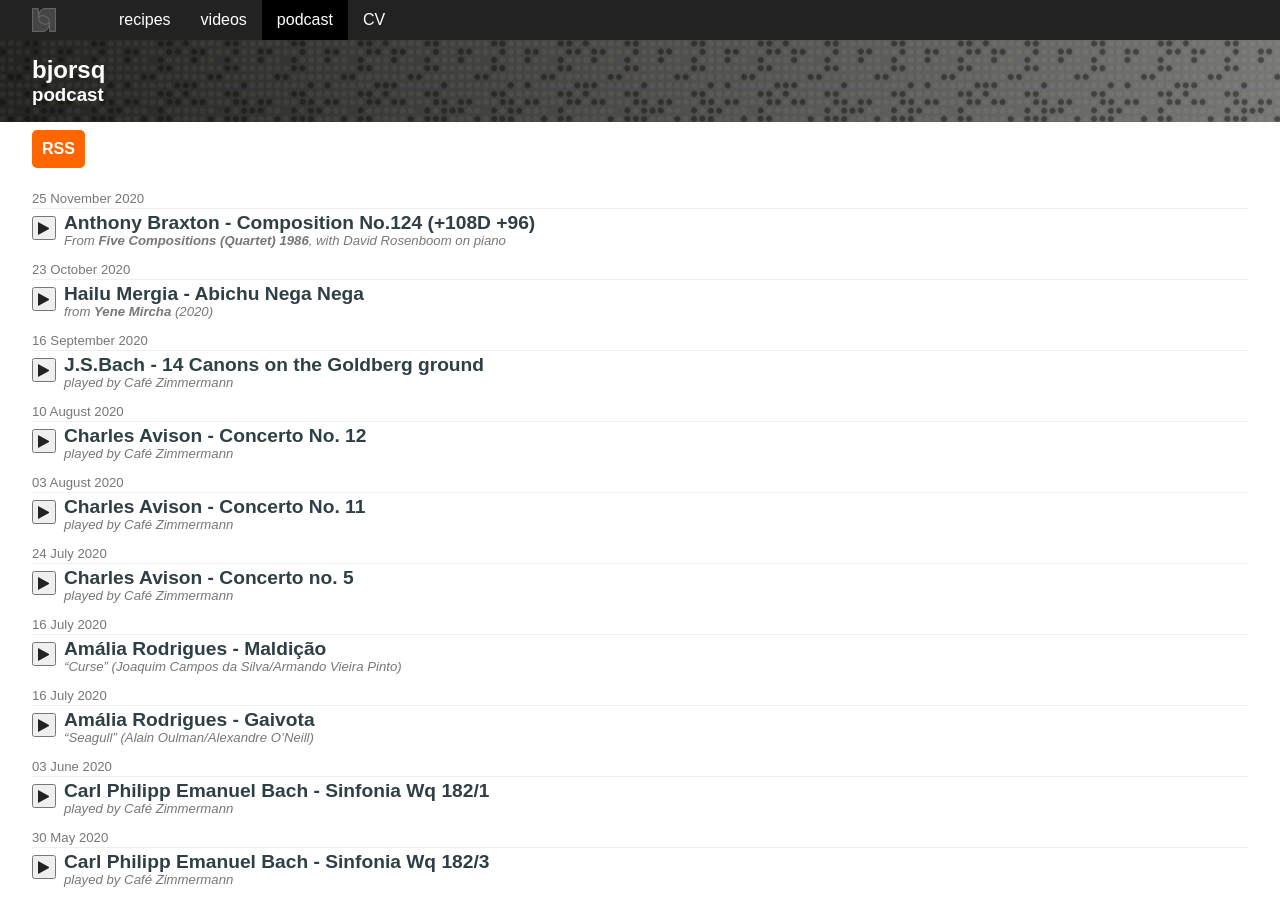
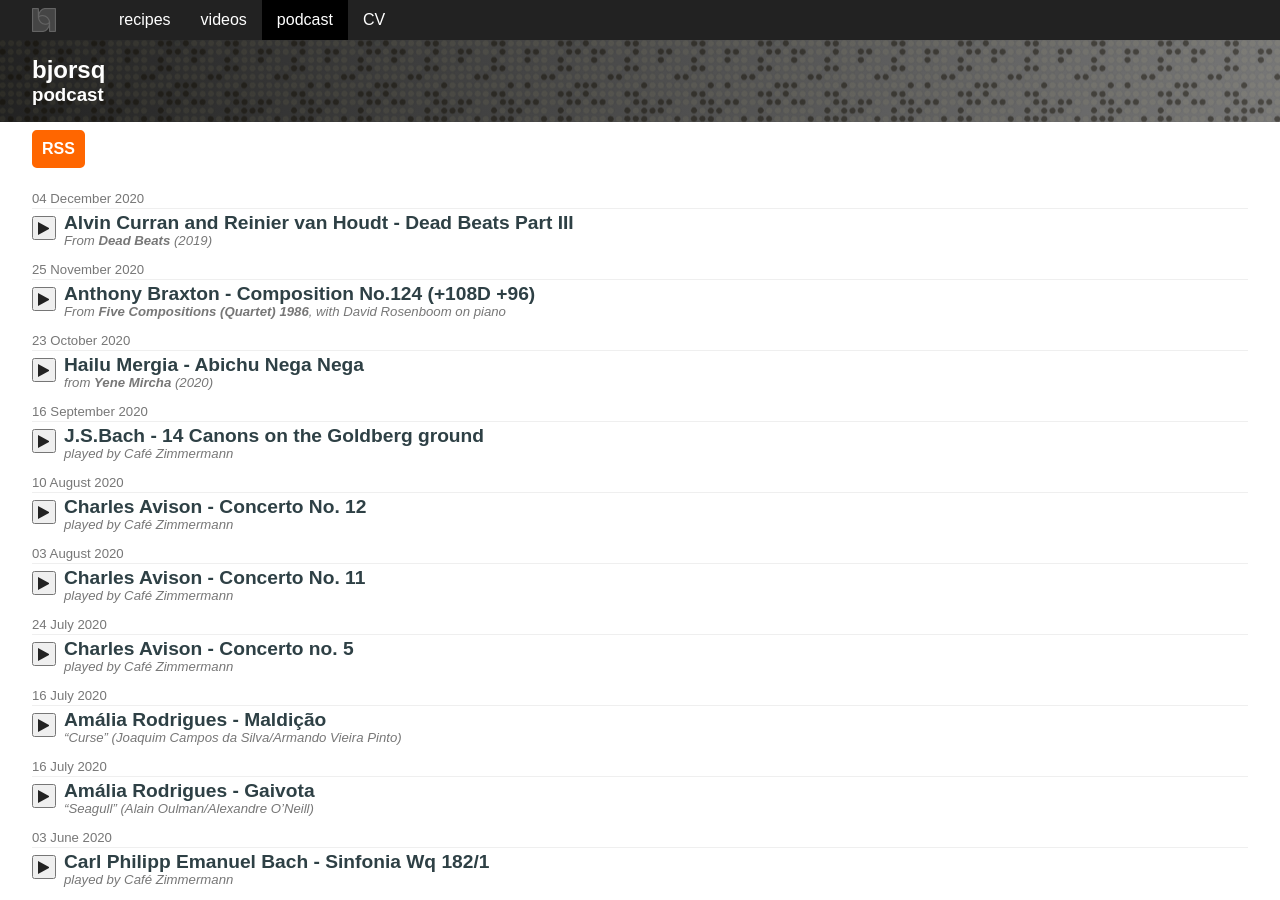
Before and after one commit to bjorsq/bjorsq.github.com, a Jekyll site: the page built from podcast.md, in a window 1280 px wide and 900 px high. Built offline with Jekyll 4.4.1, drawn with Linux system fonts in a browser that asks for light colours.

Commit message:
Added track to podcast

```diff
--- a/_data/podcast.yml
+++ b/_data/podcast.yml
@@ -1,4 +1,9 @@
 ---
+-
+  date: "2020-12-04"
+  description: "From **Dead Beats** (2019)"
+  file: "Alvin-Curran-Reinier-van-Houdt-Dead-Beats-Part-III.mp3"
+  title: "Alvin Curran and Reinier van Houdt - Dead Beats Part III"
 -
   date: "2020-11-25"
   description: "From **Five Compositions (Quartet) 1986**, with David Rosenboom on piano"
```
